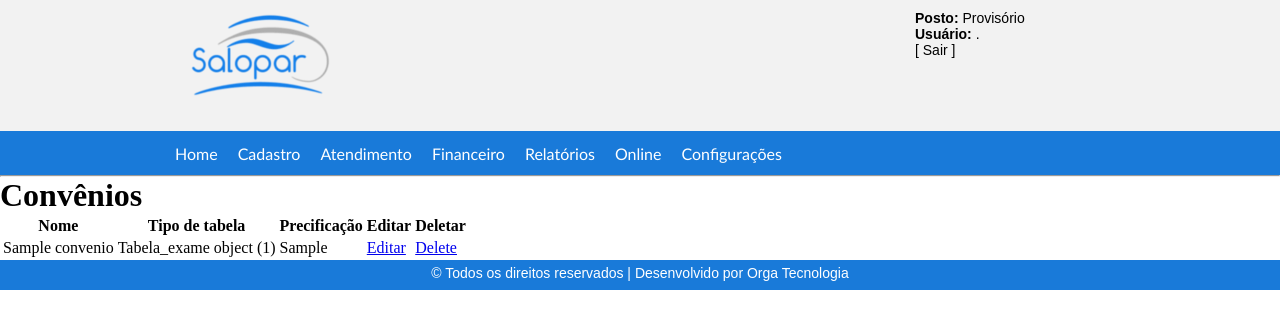
After one commit to vitimm144/laboratorio, a Django app: a page that uses cadastro/templates/base.html in a window 1280 px wide. The commit adds this page. Shown: the top 329 px of the page. Run offline with Django 3.2, Linux system fonts and the light colour scheme; tables that the repository leaves empty hold one stand-in row (values such as "Sample post"); some libraries are stand-ins or nearby versions.

Commit message:
Ajustes de padrão de codigo, acerto de views, criação de html que faltavam

```diff
--- a/cadastro/models.py
+++ b/cadastro/models.py
@@ -66,17 +66,34 @@ class Exame(models.Model):
     nome_exame = models.CharField(max_length=100, verbose_name='Nome do Exame')
     ch = models.CharField(max_length=5, verbose_name='Valor de CH')
 
+    def get_absolute_url(self):
+        return reverse('exame_edit', kwargs={'pk': self.pk})
+
+    def get_delete_url(self):
+        return reverse('exame_delete', kwargs={'pk': self.pk})
 
 
 class Tabela_exame (models.Model):
     nome_tabela = models.CharField(max_length=200, verbose_name='Nome da Tabela de Exames')
     exames = models.ManyToManyField('Exame', related_name='exames')
 
+    def get_absolute_url(self):
+        return reverse('tabela_exame_edit', kwargs={'pk': self.pk})
+
+    def get_delete_url(self):
+        return reverse('tabela_exame_delete', kwargs={'pk': self.pk})
+
 
 class Convenio (models.Model):
     nome_convenio = models.CharField(max_length=100, verbose_name='Nome do Convenio')
     tipo_tabela = models.ForeignKey('Tabela_exame', verbose_name='Tipo de Tabela')
     precificacao = models.CharField(max_length=10, verbose_name='Precificação')
+
+    def get_absolute_url(self):
+        return reverse('convenio_edit', kwargs={'pk': self.pk})
+
+    def get_delete_url(self):
+        return reverse('convenio_delete', kwargs={'pk': self.pk})
 
 
 class Atendimento(models.Model):
@@ -99,6 +116,11 @@ class Atendimento(models.Model):
     #TODO:criar uma senha randomica para acesso do paciente para os laudos via internet
     senha = models.CharField(max_length=8, verbose_name='Senha internet')
 
+    def get_absolute_url(self):
+        return reverse('atendimento_edit', kwargs={'pk': self.pk})
+
+    def get_delete_url(self):
+        return reverse('atendimento_delete', kwargs={'pk': self.pk})
 
 class Atendimento_exame(models.Model):
     convenios = models.ForeignKey('Convenio')
--- a/cadastro/templates/base.html
+++ b/cadastro/templates/base.html
@@ -34,7 +34,7 @@
                         <li><a href="/paciente/new" class="btn-btn-danger">Paciente </a></li>
                         <li><a href="/medico/new" class="btn-btn-danger">Médico</a></li>
                         <li><a href="/exame/new" class="btn-btn-danger">Exames</a></li>
-                        <li><a href="/tabela_exames/new" class="btn-btn-danger">Tabela de Exames</a></li>
+                        <li><a href="/tabela_exame/new" class="btn-btn-danger">Tabela de Exames</a></li>
                         <li><a href="/convenio/new" class="btn-btn-danger">Convenio</a></li>
                     </ul>
                 </li>
--- /dev/null
+++ b/cadastro/templates/convenio_list.html
@@ -0,0 +1,28 @@
+{% extends 'base.html' %}
+{% block content %}
+<h1>Convênios</h1>
+
+
+<table class="table">
+    <thead>
+        <th> Nome </th>
+        <th> Tipo de tabela </th>
+        <th> Precificação </th>
+        <th> Editar </th>
+        <th> Deletar </th>
+    </thead>
+    <tbody>
+    {% for convenio in object_list %}
+    <tr>
+        <td><span>{{ convenio.nome_convenio }}</span></td>
+        <td><span>{{ convenio.tipo_tabela}}</span></td>
+        <td><span>{{ convenio.precificacao}}</span></td>
+        <td><a href="{{ convenio.get_absolute_url }}" >Editar</a></td>
+        <td><a href="{{ convenio.get_delete_url }}" >Delete</a></td>
+    </tr>
+    {% endfor %}
+
+    </tbody>
+</table>
+
+{% endblock content %}
--- a/cadastro/views.py
+++ b/cadastro/views.py
@@ -15,7 +15,6 @@ def home(request):
 #############################
 # Views de Paciente
 #############################
-
 class PacienteCreate(CreateView):
     model = Paciente
     form_class = PacienteForm
@@ -23,20 +22,6 @@ class PacienteCreate(CreateView):
 
     def get_success_url(self):
         return reverse('paciente_list')
-
-    # def post(self, request, *args, **kwargs):
-    #     paciente = request.POST.dict()
-    #     paciente['numero_paciente'] = int(paciente.get('numero_paciente'))
-    #
-    #     # form = PacienteForm(paciente)
-    #     # # import ipdb; ipdb.set_trace()
-    #     # form.full_clean()
-    #     # form.clean()
-    #     if form.is_valid():
-    #         form.save()
-    #         return super(CadastroPacienteView, self).post(request, *args, **kwargs)
-
-        # return
 
 class PacienteUpdate(UpdateView):
     model = Paciente
@@ -101,11 +86,10 @@ class MedicoListView(ListView):
 #############################
 # Views de Exame
 #############################
-
 class ExameCreate(CreateView):
     model = Exame
     form_class = ExameForm
-    template_name = 'exame.html'
+    template_name = 'exame_form.html'
 
     def get_success_url(self):
         return reverse('exame_list')
@@ -114,7 +98,7 @@ class ExameCreate(CreateView):
 class ExameUpdate(UpdateView):
     model = Exame
     form_class = ExameForm
-    template_name = 'exame.html'
+    template_name = 'exame_form.html'
 
     def get_success_url(self):
         return reverse('exame_list')
@@ -135,26 +119,69 @@ class ExameListView(ListView):
 
 ######################################
 
-class CadastroTexameView(CreateView):
+
+class TexameCreate(CreateView):
     model = Tabela_exame
     form_class = TexameForm
-    template_name = 'tabela_exames.html'
+    template_name = 'tabela_exame_form.html'
+
+    def get_success_url(self):
+        return reverse('tabela_exame_list')
+
+
+class TexameUpdate(UpdateView):
+    model = Tabela_exame
+    form_class = TexameForm
+    template_name = 'tabela_exame_form.html'
+
+    def get_success_url(self):
+        return reverse('tabela_exame_list')
+
+
+class TexameDelete(DeleteView):
+    model = Tabela_exame
+    template_name = 'tabela_exame_confirm_delete.html'
+
+    def get_success_url(self):
+        return reverse('tabela_exame_list')
 
 
 class TexameListView(ListView):
     model = Tabela_exame
+    template_name = 'tabela_exame_list.html'
+
+#########
 
 
-class CadastroConvenioView(CreateView):
+class ConvenioCreate(CreateView):
     model = Convenio
     form_class = ConvenioForm
     template_name = 'convenio_form.html'
 
+    def get_success_url(self):
+        return reverse('convenio_list')
+
+
+class ConvenioUpdate(UpdateView):
+    model = Convenio
+    form_class = ConvenioForm
+    template_name = 'convenio_form.html'
+
+    def get_success_url(self):
+        return reverse('convenio_list')
+
+
+class ConvenioDelete(DeleteView):
+    model = Convenio
+    template_name = 'convenio_confirm_delete.html'
+
+    def get_success_url(self):
+        return reverse('convenio_list')
+
 
 class ConvenioListView(ListView):
     model = Convenio
-
-
+    template_name = 'convenio_list.html'
 
 
 #############################
--- a/laboratorio/urls.py
+++ b/laboratorio/urls.py
@@ -1,10 +1,13 @@
 from django.conf.urls import patterns, include, url
-from cadastro.views import home, CadastroTexameView, CadastroConvenioView, CadastroAtendimentoView
+from cadastro.views import home
 from django.contrib import admin
 from cadastro.views import MedicoCreate, MedicoDelete, MedicoUpdate, MedicoListView
 from cadastro.views import PacienteListView, PacienteCreate, PacienteDelete, PacienteUpdate
 from cadastro.views import ExameCreate, ExameDelete, ExameUpdate, ExameListView
 from cadastro.views import AtendimentoCreate, AtendimentoDelete, AtendimentoUpdate, AtendimentoListView
+from cadastro.views import ConvenioCreate, ConvenioDelete, ConvenioListView, ConvenioUpdate
+from cadastro.views import TexameCreate, TexameDelete, TexameUpdate, TexameListView
+
 
 admin.autodiscover()
 
@@ -18,16 +21,22 @@ urlpatterns = patterns('',
     url(r'^medicos/$', MedicoListView.as_view(), name='medico_list'),
     url(r'^medico/(?P<pk>[0-9]+)/$', MedicoUpdate.as_view(), name='medico_edit'),
     url(r'^medico/(?P<pk>[0-9]+)/delete/$', MedicoDelete.as_view(), name='medico_delete'),
-    url(r'^exame/new/$', ExameCreate.as_view(), name='new_exame'),
+    url(r'^exame/new/$', ExameCreate.as_view(), name='exame_new'),
     url(r'^exames/$', ExameListView.as_view(), name='exame_list'),
     url(r'^exame/(?P<pk>[0-9]+)/$', ExameUpdate.as_view(), name='exame_edit'),
     url(r'^exame/(?P<pk>[0-9]+)/delete/$', ExameDelete.as_view(), name='exame_delete'),
-    url(r'^tabela_exames/new/$', CadastroTexameView.as_view(), name='new_tabela_exames'),
-    url(r'^convenio/new/$', CadastroConvenioView.as_view(), name='new_convenio'),
-    url(r'^atendimento/new/$', AtendimentoCreate.as_view(), name='new_atendimento'),
-    url(r'^exames/$', AtendimentoListView.as_view(), name='atendimento_list'),
-    url(r'^exame/(?P<pk>[0-9]+)/$', AtendimentoUpdate.as_view(), name='atendimento_edit'),
-    url(r'^exame/(?P<pk>[0-9]+)/delete/$', AtendimentoDelete.as_view(), name='atendimento_delete'),
+    url(r'^tabela_exame/new/$', TexameCreate.as_view(), name='tabela_exame_new'),
+    url(r'^tabela_exames/$', TexameListView.as_view(), name='tabela_exame_list'),
+    url(r'^tabela_exame/(?P<pk>[0-9]+)/$', TexameUpdate.as_view(), name='tabela_exame_edit'),
+    url(r'^tabela_exame/(?P<pk>[0-9]+)/delete/$', TexameDelete.as_view(), name='tabela_exame_delete'),
+    url(r'^convenio/new/$', ConvenioCreate.as_view(), name='convenio_new'),
+    url(r'^convenios/$', ConvenioListView.as_view(), name='convenio_list'),
+    url(r'^convenio/(?P<pk>[0-9]+)/$', ConvenioUpdate.as_view(), name='convenio_edit'),
+    url(r'^convenio/(?P<pk>[0-9]+)/delete/$', ConvenioDelete.as_view(), name='convenio_delete'),
+    url(r'^atendimento/new/$', AtendimentoCreate.as_view(), name='atendimento_new'),
+    url(r'^atendimentos/$', AtendimentoListView.as_view(), name='atendimento_list'),
+    url(r'^atendimento/(?P<pk>[0-9]+)/$', AtendimentoUpdate.as_view(), name='atendimento_edit'),
+    url(r'^atendimento/(?P<pk>[0-9]+)/delete/$', AtendimentoDelete.as_view(), name='atendimento_delete'),
     (r'^login/$', 'login.views.login_user'),
     url(r'^admin/', include(admin.site.urls)),
 )
```
Also changed, not shown: cadastro/forms.py (+0 -18 lines), cadastro/templates/convenio_confirm_delete.html (added, +7 -0 lines), cadastro/templates/tabela_exame_confirm_delete.html (added, +7 -0 lines), cadastro/templates/tabela_exame_list.html (added, +26 -0 lines), cadastro/templates/exame_form.html (renamed from cadastro/templates/exame.html), cadastro/templates/tabela_exame_form.html (renamed from cadastro/templates/tabela_exames.html).
